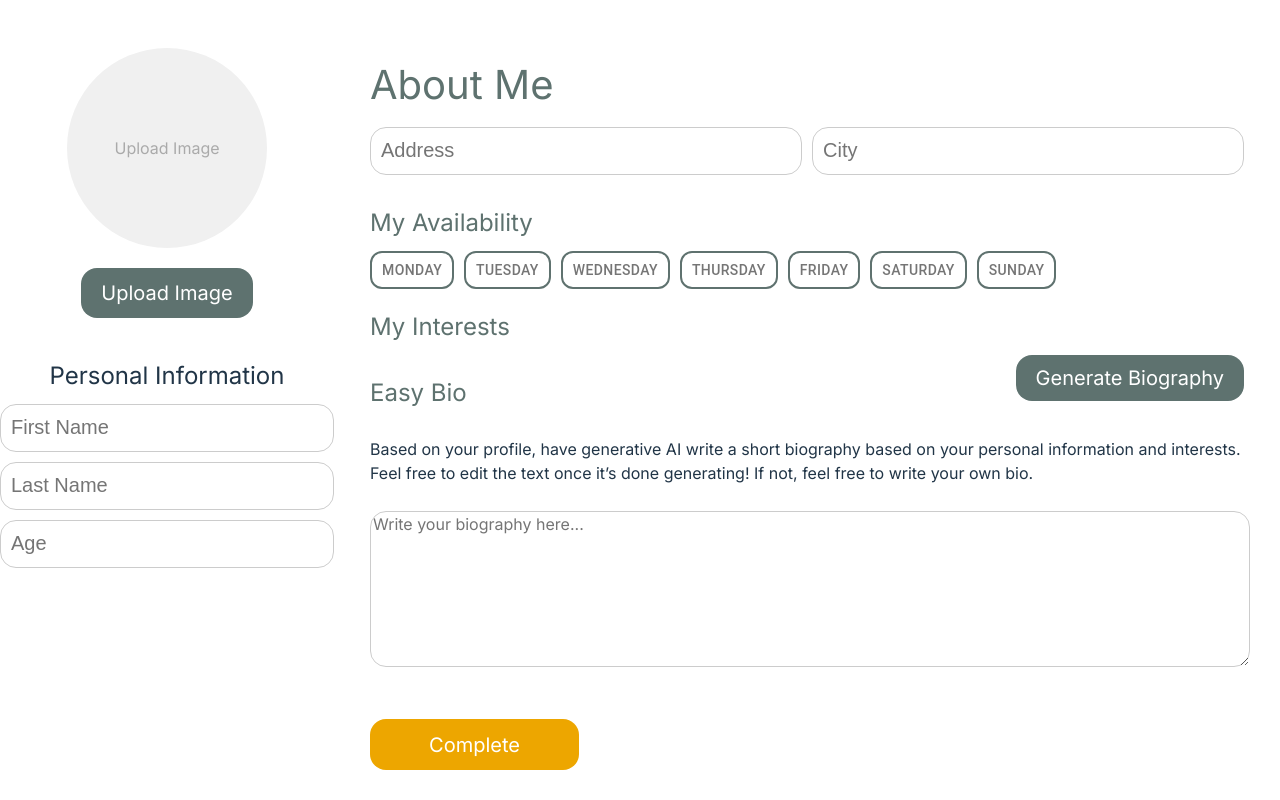
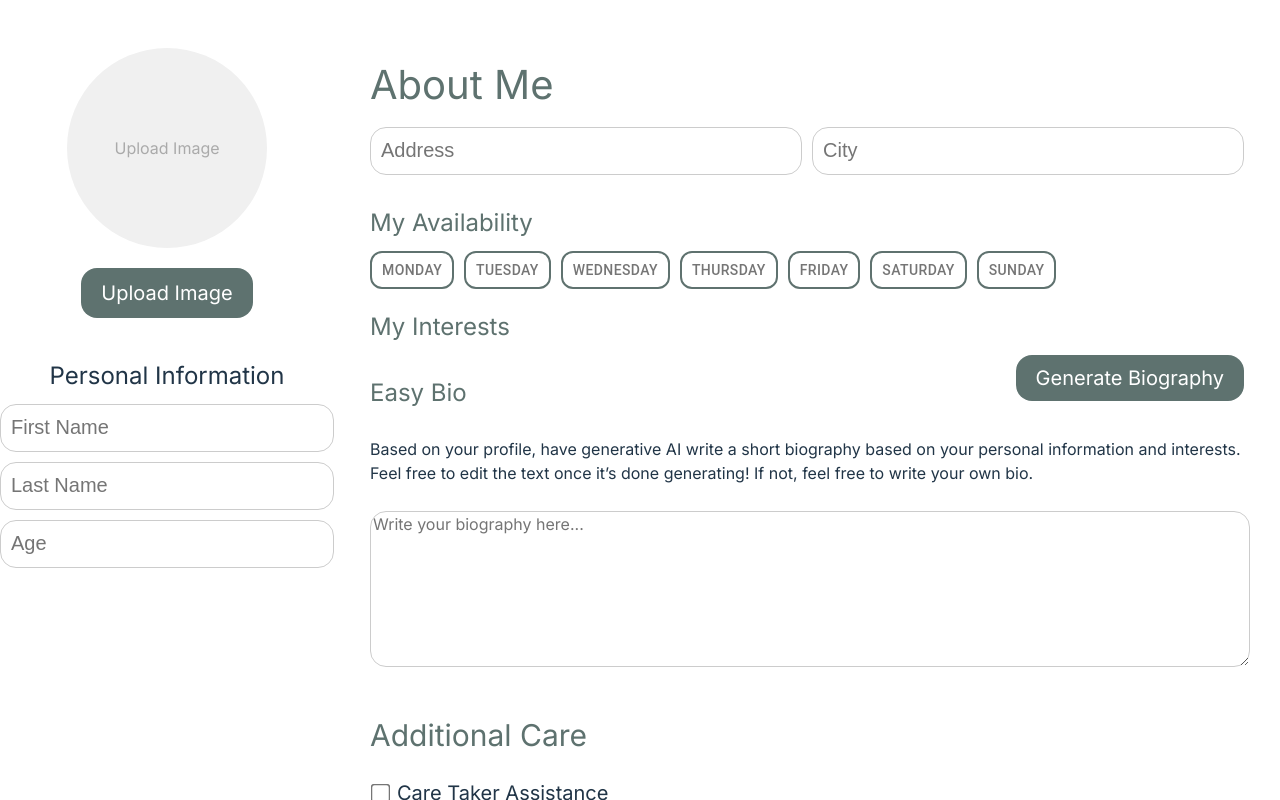
Before and after one commit to Lindiks/ElleHacks2025_PowerNappers, a React (Vite) app in the folder my-react-app/: page /profile-creation in a window 1280 px wide. Built offline with nearby package versions, Linux system fonts and the light colour scheme.

Commit message:
added caretaker assistance and limited accessibility checkbox on profile creation

```diff
--- a/my-react-app/src/Pages/ProfileCreation.jsx
+++ b/my-react-app/src/Pages/ProfileCreation.jsx
@@ -59,6 +59,19 @@ const ProfilePage = () => {
         <p>Based on your profile, have generative AI write a short biography based on your personal information and interests. Feel free to edit the text once it’s done generating! If not, feel free to write your own bio.</p>
 
         <textarea className="bio-textarea" placeholder="Write your biography here..."></textarea>
+
+        <div className="checkbox-group">
+          <h2>Additional Care</h2>
+          <label>
+            <input type="checkbox" className="checkbox" />
+            Care Taker Assistance
+          </label>
+          <label>
+            <input type="checkbox" className="checkbox" />
+            Limited Accessibility
+          </label>
+        </div>
+
         <button onClick={handleCompleteProfile} className="connect-button">Complete</button>
       </div>
     </div>
--- a/my-react-app/src/style/profile-creation.css
+++ b/my-react-app/src/style/profile-creation.css
@@ -134,3 +134,17 @@
     font-family: "Inter", serif;
     font-size: 1rem;
   }
+  .checkbox-group {
+    display: flex;
+    flex-direction: column;
+    gap: 10px;
+    margin-top: 20px;
+    font-size:20px;
+    font-family: "Inter", serif;
+    font-weight:normal;
+  }
+
+  .checkbox {
+    margin-right: 10px;
+    transform: scale(1.5);
+  }
```
